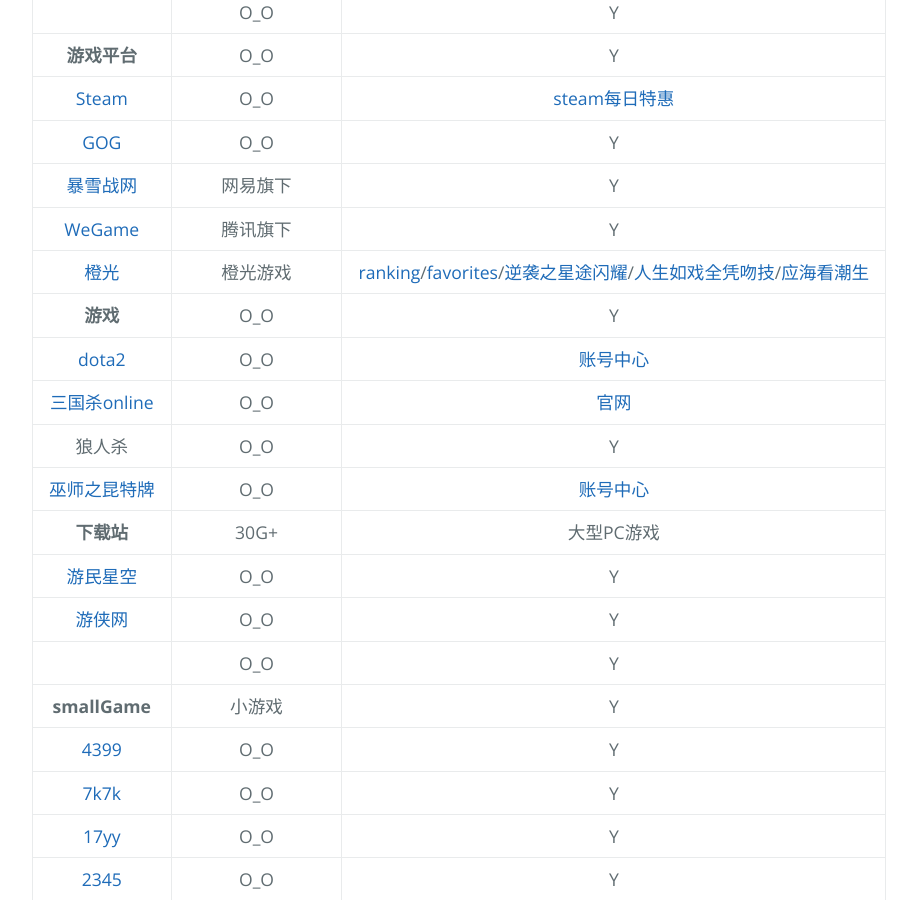
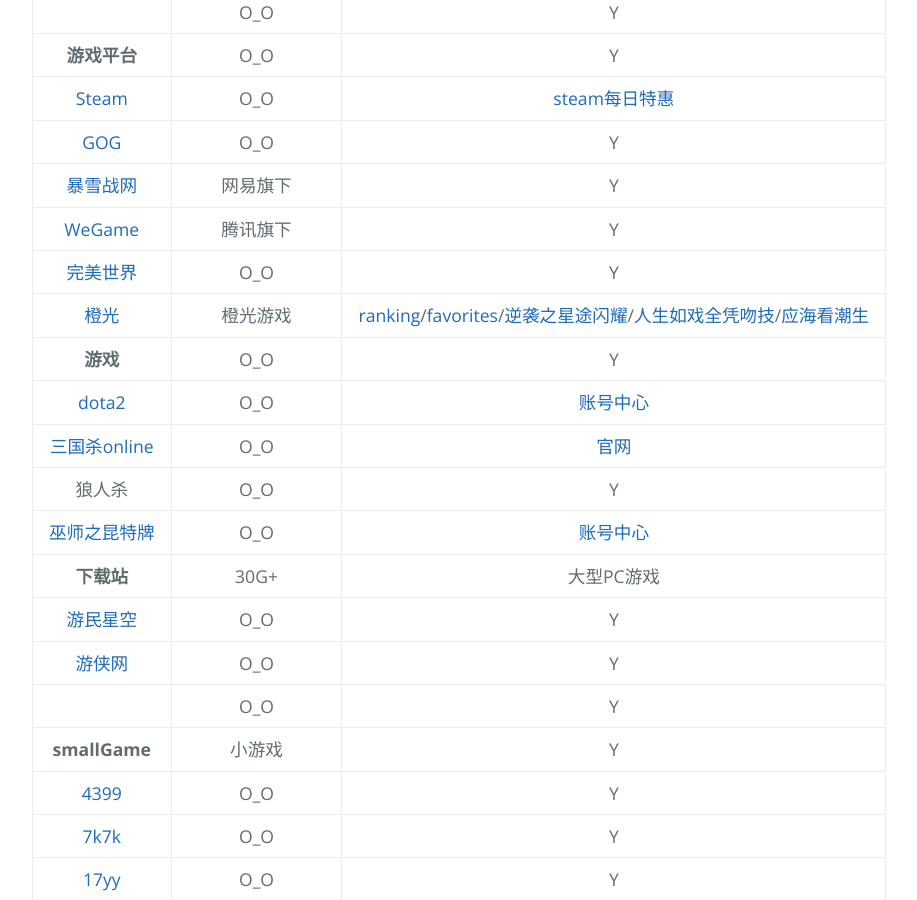
Before and after one commit to AmbroseRen/test, a Jekyll site: the page built from Art/Games/index.md, in a window 1280 px wide and 900 px high, scrolled down 794 px. Shown: the whole window, without its empty margins (128-1045 px from the left). Built offline with Jekyll 4.4.1, drawn with Linux system fonts in a browser that asks for light colours; nearby versions of some CDN libraries; our own code applies the rules of GitHub Pages for plain Markdown files; library files that are not in the unit come from our copies; the repository's description, which GitHub fills in, is left out.

Commit message:
Update index.md

```diff
--- a/Art/Games/index.md
+++ b/Art/Games/index.md
@@ -45,6 +45,7 @@
 | [GOG](https://www.gog.com/games?sort=popularity&page=1) | O_O | Y |
 | [暴雪战网](https://account.battlenet.com.cn/overview) | 网易旗下 | Y |
 | [WeGame](https://www.wegame.com.cn/) | 腾讯旗下 | Y |
+| [完美世界](https://games.wanmei.com/newgame/index.html) | O_O | Y |
 | [橙光](http://www.66rpg.com/) | 橙光游戏 | [ranking](http://www.66rpg.com/list/ranking)/[favorites](http://www.66rpg.com/home/favorites)/[逆袭之星途闪耀](http://www.66rpg.com/game/61414)/[人生如戏全凭吻技](http://www.66rpg.com/game/1326295)/[应海看潮生](http://www.66rpg.com/monthly/t_21/2883.shtml) |
 | __游戏__ | O_O | Y |
 | [dota2](https://www.dota2.com.cn/article/details/20180801/200161.html) | O_O | [账号中心](https://members.dota2.com.cn/info) |
```
